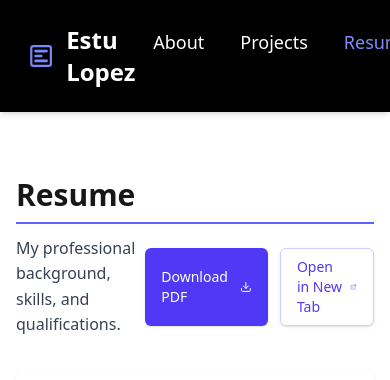
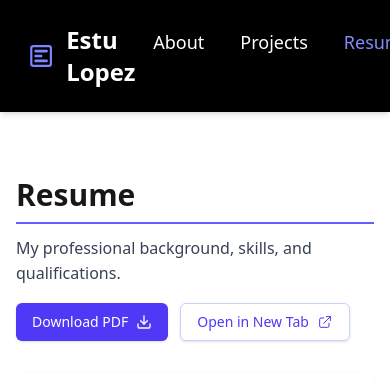
Before and after one commit to estulpz202/personal-website, a Next.js app: page /resume in a window 390 px wide. Shown: the top 380 px of the page. Built offline with nearby package versions, Linux system fonts and the light colour scheme.

Commit message:
Refactor layout in ResumePage for better responsiveness and alignment.

```diff
--- a/src/app/resume/page.tsx
+++ b/src/app/resume/page.tsx
@@ -19,7 +19,7 @@ export default function ResumePage() {
         {/* Page header with title and actions */}
         <div className="mb-8">
           <SectionHeader title="Resume" />
-          <div className="flex justify-between items-center">
+          <div className="flex flex-col sm:flex-row sm:justify-between sm:items-center gap-4">
             <p className="text-gray-700 my-auto">
               My professional background, skills, and qualifications.
             </p>
```
